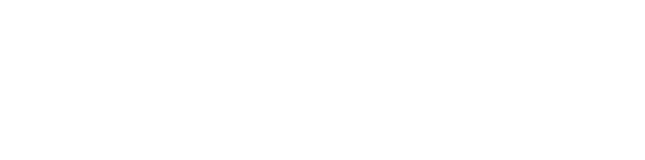
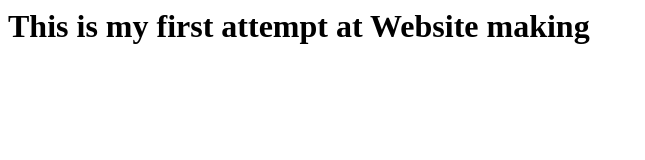
Before and after one commit to HassanSamine/Learning-HTML-CSS, a plain HTML site: page Index.html in a window 1280 px wide. Shown: the whole page, without its empty margins (0-645 px from the left). Drawn offline with Linux system fonts and the light colour scheme.

Commit message:
Update Index.html

```diff
--- a/Index.html
+++ b/Index.html
@@ -3,7 +3,7 @@
 <title>Welcome to my website</title>
 </head>
     <body>
-
+  <h1>This is my first attempt at Website making</h1>
 
     </body>
 
```
